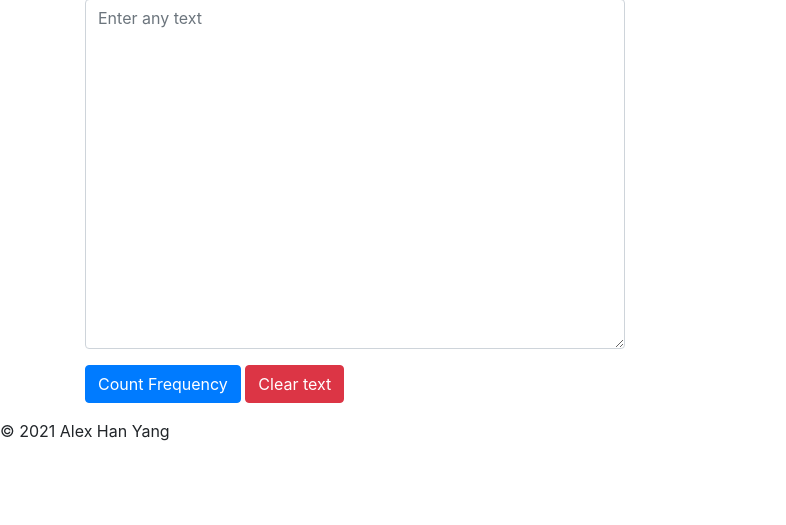
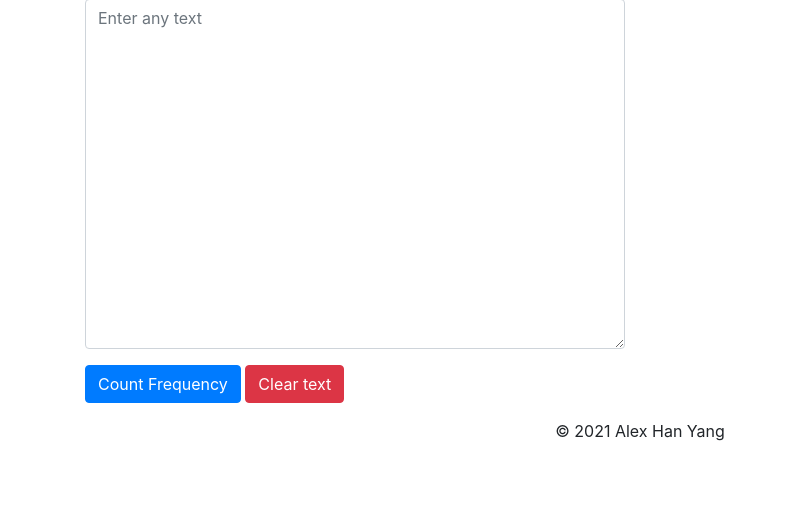
Before and after one commit to alexhyang/FE-portfolio-with-Django-Heroku, a Django app: page / in a window 1280 px wide. Shown: the part 177-702 px from the top of the page, without its empty margins (0-786 px from the left). Run offline with Django 3.2, Linux system fonts and the light colour scheme; some libraries are stand-ins or nearby versions.

Commit message:
updated layout

```diff
--- a/vocabulary/static/vocabulary/styles.css
+++ b/vocabulary/static/vocabulary/styles.css
@@ -2,6 +2,6 @@ h1 {
     color: #306998;
 }
 
-#footer {
+.footer {
     text-align: center;
 }
```
